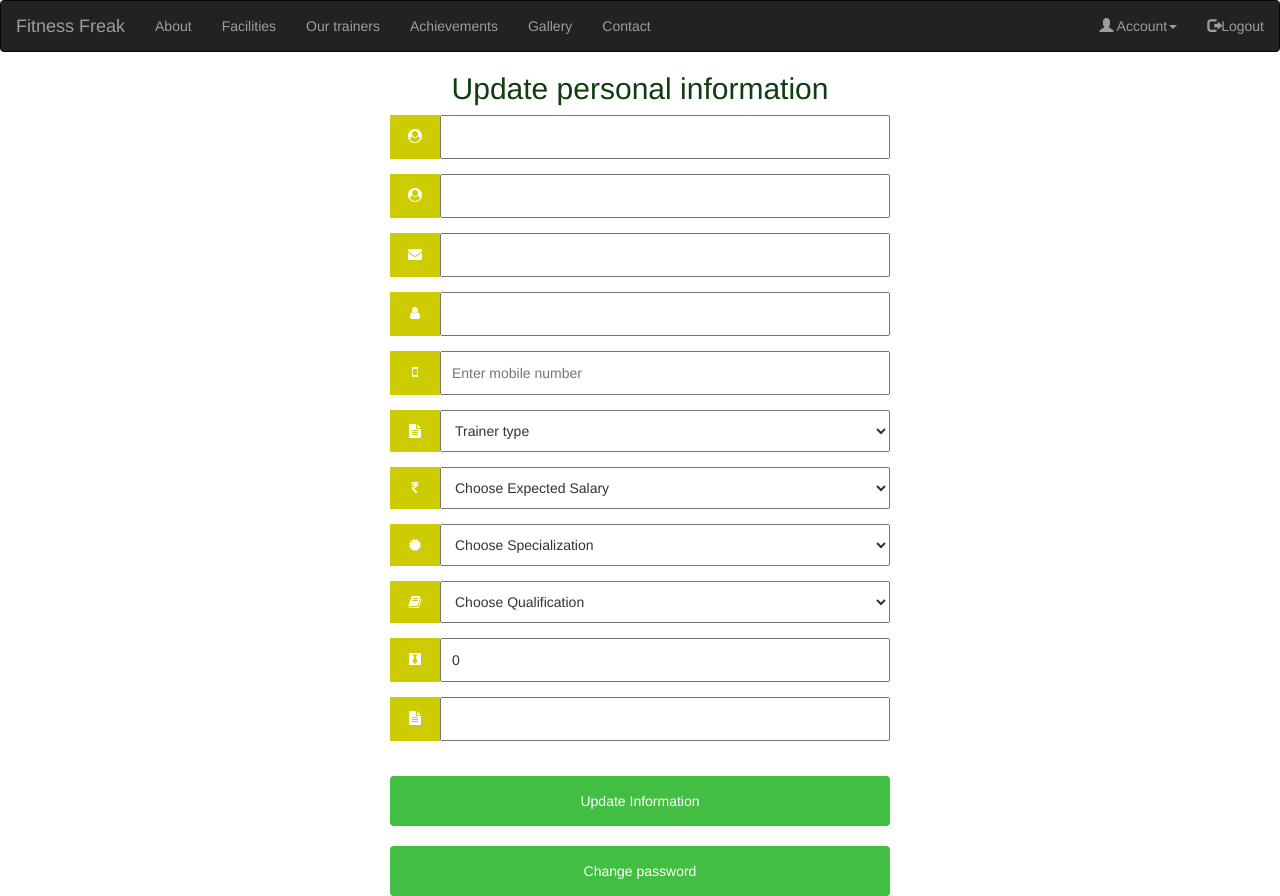
After one commit to Rishija/gym-management, a PHP site: page /trainer/edit_details.php?edit=1 in a window 1280 px wide. The commit adds this page. Run offline with PHP 8.4, Linux system fonts and the light colour scheme; the visitor is signed in with stand-in values (Sample User, id 1); data that the repository does not hold is empty.

Commit message:
Trainer edit personal details

```diff
--- a/includes/header.php
+++ b/includes/header.php
@@ -57,6 +57,19 @@
                         <li><a href = "/gym_management/logout/logout.php"><span class = "glyphicon glyphicon-log-out"></span>Logout</a></li>
                         ';
                       }
+                      else if($_SESSION['type'] == "trainer") {
+                        echo '
+                          <li class = "dropdown"><a class = "dropdown-toggle" data-toggle = "dropdown"><span class = "glyphicon glyphicon-user"></span> Account<span class="caret"></span></a>
+                          <ul class = "dropdown-menu" style = "text-align: center;">
+                            <li><a href = "/gym_management/trainer/edit_details.php">Edit details</a></li>
+                            <li><a href = "/gym_management/trainer/update_chart.php">Update diet chart</a></li>
+                          </ul>
+                        </li>
+                        ';
+                        echo '
+                        <li><a href = "/gym_management/logout/logout.php"><span class = "glyphicon glyphicon-log-out"></span>Logout</a></li>
+                        ';
+                      }
                       else {
                         echo '
                         <li><a href = "#"><span class = "glyphicon glyphicon-user">Account</span></a></li>
--- /dev/null
+++ b/trainer/edit_details.php
@@ -0,0 +1,168 @@
+<?php
+
+  session_start();
+  if($_SESSION['type'] != "trainer") {
+    header("Location: ../index.php");
+    exit();
+  }
+
+  require('../includes/header.php');
+  require('../includes/db.php');
+
+  $status = $_GET['edit'];
+
+  if($status == "success") {
+?>
+
+    <div class="alert alert-success">
+      <strong>Success!</strong> Information updated successfully
+    </div>
+<?php
+
+    }
+  elseif($status == "error") {
+?>
+
+<div class="alert alert-danger">
+  <strong>Error!</strong> Could not update details
+</div>
+
+<?php
+  }
+
+  $getDetails = "SELECT fname, lname, m.username, email, phone, joined, password, experience
+  from trainer t, members m
+  WHERE m.username=? AND t.username = m.username";
+
+  $stmt1 = mysqli_stmt_init($conn);
+  mysqli_stmt_prepare($stmt1, $getDetails);
+  mysqli_stmt_bind_param($stmt1, "s", $_SESSION['uid']);
+  mysqli_stmt_execute($stmt1);
+
+  mysqli_stmt_bind_result($stmt1, $fname, $lname, $username, $email, $phone, $joined,
+  $password, $experience);
+
+  mysqli_stmt_fetch($stmt1);
+  mysqli_stmt_close($stmt1);
+?>
+
+<link rel = "stylesheet" href = "https://cdnjs.cloudflare.com/ajax/libs/font-awesome/4.7.0/css/font-awesome.min.css"></link>
+<link rel="stylesheet" type="text/css" href="./styleNew.css"></link>
+
+
+<form action = "./includes/edit_detailsI.php" method = "POST" style = "max-width:500px;margin:auto">
+  <h2>Update personal information</h2>
+
+  <div class = "input-container">
+    <i class = "fa fa-user-circle icon"></i>
+    <?php
+        echo '
+          <input class = "input-field" type = "text" name = "fname" value = "'.$fname.'" readonly>
+        ';
+    ?>
+  </div>
+
+  <div class = "input-container">
+    <i class = "fa fa-user-circle icon"></i>
+    <?php
+        echo '
+          <input class = "input-field" type = "text" name = "lname" value = "'.$lname.'" readonly>
+        ';
+    ?>
+  </div>
+
+  <div class = "input-container">
+    <i class = "fa fa-envelope icon"></i>
+    <?php
+        echo '
+          <input class = "input-field" type = "email" name = "email" value = "'.$email.'" readonly>
+        ';
+    ?>
+  </div>
+
+  <div class = "input-container">
+    <i class = "fa fa-user icon"></i>
+    <?php
+        echo '
+          <input class = "input-field" type = "text" name = "username" value = "'.$username.'" readonly>
+        ';
+    ?>
+  </div>
+
+  <div class = "input-container">
+    <i class = "fa fa-mobile icon"></i>
+    <?php
+        echo '
+          <input class = "input-field" type = "text" maxlength = "15" placeholder = "Enter mobile number" name = "phone" required value = "'.$phone.'" readonly>
+        ';
+    ?>
+  </div>
+
+  <div class = "input-container">
+    <i class = "fa fa-file-text icon"></i>
+    <select class = "input-field" id  =  "type" name = "type" required>
+      <option value = "" disabled selected>Trainer type</option>
+      <option value = "Personal Trainer(Hourly)">Personal Trainer(Contingent-Hourly)</option>
+      <option value = "Personal Trainer">Personal Trainer</option>
+      <option value = "Group Trainer">Group Trainer</option>
+    </select>
+  </div>
+
+  <div class = "input-container">
+    <i class = "fa fa-inr icon"></i>
+    <select class = "input-field" id = "salary"  name = "salary" required>
+      <option value = "" disabled selected>Choose Expected Salary</option>
+      <option value = "2000">Below Rs. 2000</option>
+      <option value = "3000">Rs. 2000 - Rs. 3000</option>
+      <option value = "4000">Rs. 3000 - Rs. 4000</option>
+      <option value = "5000">Above Rs. 4000</option>
+    </select>
+  </div>
+
+  <div class = "input-container">
+    <i class = "fa fa-certificate icon"></i>
+    <select class = "input-field" id = "specialization"  name = "specialization" required>
+      <option value = "" disabled selected>Choose Specialization</option>
+      <option value = "Nutrition and Weight Management">Nutrition and Weight Management</option>
+      <option value = "Clinical Disease">Clinical Disease</option>
+      <option value = "Mind-Body Fitness">Mind-Body Fitness</option>
+      <option value = "Special Populations">Special Populations</option>
+    </select>
+  </div>
+
+  <div class = "input-container">
+    <i class = "fa fa-book icon"></i>
+    <select class = "input-field" id = "qualification"  name = "qualification" required>
+      <option value = "" disabled selected>Choose Qualification</option>
+      <option value = "12th pass">12th Pass</option>
+      <option value = "Diploma">Diploma</option>
+      <option value = "Master's Degree">Master's Degree</option>
+      <option value = "Professioal Degree">Professioal Degree</option>
+    </select>
+  </div>
+
+  <div class = "input-container">
+    <i class = "fa fa-black-tie icon"></i>
+    <?php
+        echo '
+          <input class = "input-field" type = "number" placeholder = "Enter experience" min = "0" max = "30" name = "experience"required value = "'.(int)$experience.'">
+        ';
+    ?>
+  </div>
+
+  <div class = "input-container">
+    <i class = "fa fa-file-text icon"></i>
+    <?php echo '
+    <input class = "input-field" type = "text" name = "joined" value = "'.$joined.'" readonly>';
+    ?>
+  </div>
+
+<br>
+
+<button type = "submit" name = "update" class = "btn">Update Information</button>
+</form>
+<br>
+
+<form action = "./change_password.php" method = "POST" style = "max-width:500px;margin:auto">
+  <button type = "submit" name = "changePassword" class = "btn">Change password</button>
+</form>
--- /dev/null
+++ b/trainer/styleNew.css
@@ -0,0 +1,71 @@
+.test {
+	color: red;
+}
+
+/** {box-sizing: border-box;}*/
+
+h2 {
+	color: #103d10;
+	text-align: center;
+}
+
+.input-container {
+    display: -ms-flexbox;
+    display: flex;
+    width: 100%;
+    margin-bottom: 15px;
+}
+
+.icon {
+    padding: 1em;
+    background: #cccc00;
+    color: white;
+    min-width: 50px;
+    text-align: center;
+}
+
+.input-field {
+    width: 100%;
+    padding: 10px;
+    outline: none;
+}
+
+.input-field:focus {
+    border: 2px solid #e6e600;
+}
+
+/* Set a style for the submit button */
+.btn {
+    background-color: #2eb82e;
+    color: white;
+    padding: 15px 20px;
+    border: none;
+    cursor: pointer;
+    width: 100%;
+    opacity: 0.9;
+}
+
+.btn:hover {
+	background-color: #248f24;
+	color: white;
+}
+
+.boxx {
+  background-color: #404040;
+  color: white;
+  padding-top: 1em;
+  padding-bottom: 1em;
+  margin-top: 1em;
+  box-shadow: 0 0.5em 0.5em 0 #a6a6a6;
+  text-align: center;
+}
+
+.boxx-container h3 {
+  font-weight: bold;
+  color: black;
+  text-align: center;
+}
+
+.test {
+    color: red;
+}
```
Also changed, not shown: trainer/includes/edit_detailsI.php (added, +36 -0 lines), includes/dbinit.php (line endings or trailing spaces).
